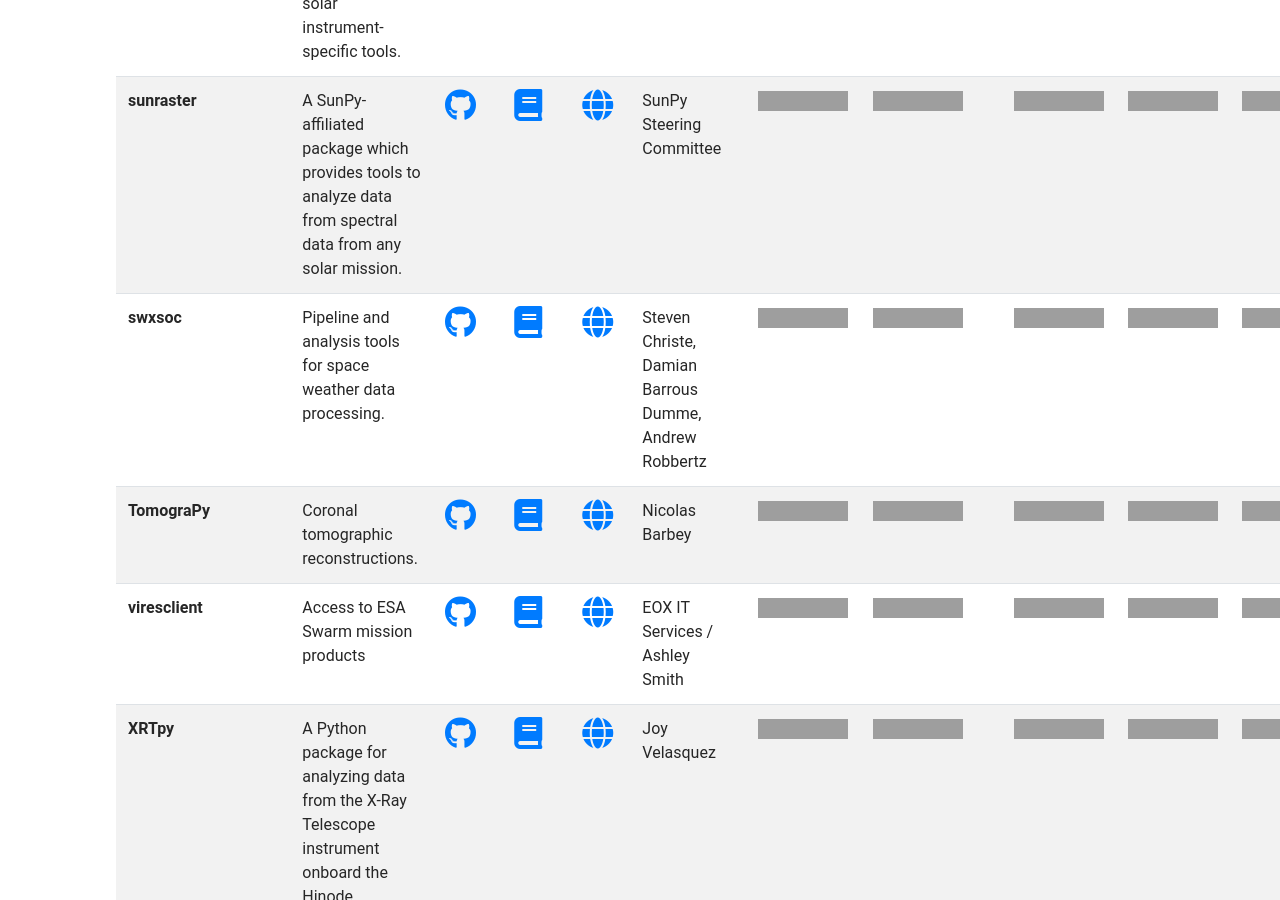
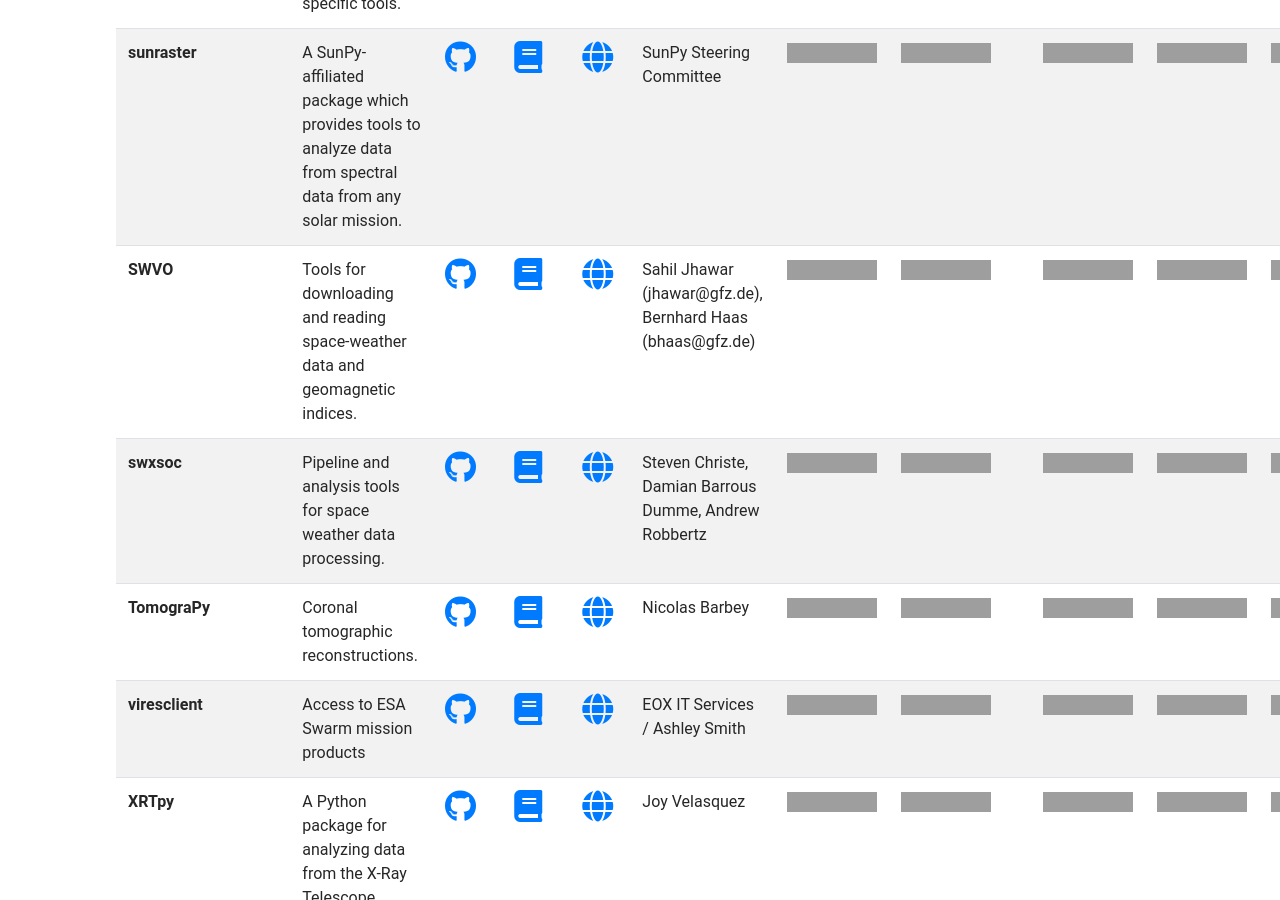
Before and after one commit to heliophysicsPy/heliophysicsPy.github.io, a Jekyll site: the page built from _pages/projects.html, in a window 1280 px wide and 900 px high, scrolled down 11954 px. Built offline with Jekyll 4.4.1, drawn with Linux system fonts in a browser that asks for light colours; nearby versions of some CDN libraries.

Commit message:
add SWVO to PyHC

```diff
--- a/_data/projects.yml
+++ b/_data/projects.yml
@@ -740,6 +740,19 @@
   python3: ["https://img.shields.io/badge/Good-brightgreen.svg", "Good"]
   license: ["https://img.shields.io/badge/Good-brightgreen.svg", "Good"]
 
+- name: "SWVO"
+  description: "Tools for downloading and reading space-weather data and geomagnetic indices."
+  docs: "https://swvo.readthedocs.io/en/latest/"
+  code: "https://github.com/GFZ/SWVO"
+  contact: "Sahil Jhawar (jhawar@gfz.de), Bernhard Haas (bhaas@gfz.de)"
+  keywords: ["heliosphere", "magnetosphere", "solar", "ionosphere_thermosphere_mesosphere", "plasma_physics", "data_access", "data_retrieval", "reference_data", "csv", "netcdf", "ascii", "coordinates", "time", "remote", "local", "web_service", "general", "ace", "dscovr", "omni", "enlil"]
+  community: ["https://img.shields.io/badge/Good-brightgreen.svg", "Good"]
+  documentation: ["https://img.shields.io/badge/Good-brightgreen.svg", "Good"]
+  testing: ["https://img.shields.io/badge/Good-brightgreen.svg", "Good"]
+  software_maturity: ["https://img.shields.io/badge/Partially%20met-orange.svg", "Partially met"]
+  python3: ["https://img.shields.io/badge/Good-brightgreen.svg", "Good"]
+  license: ["https://img.shields.io/badge/Good-brightgreen.svg", "Good"]
+
 - name: "swxsoc"
   url: "https://swxsoc.github.io/"
   description: "Pipeline and analysis tools for space weather data processing."
```
